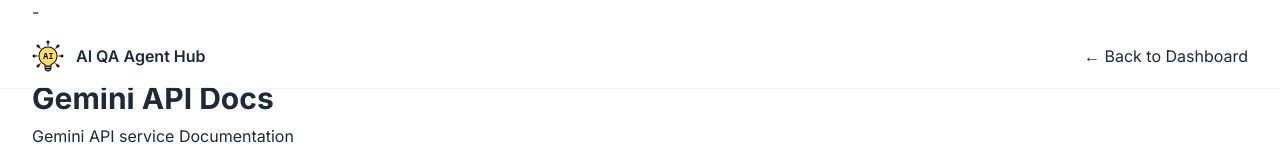
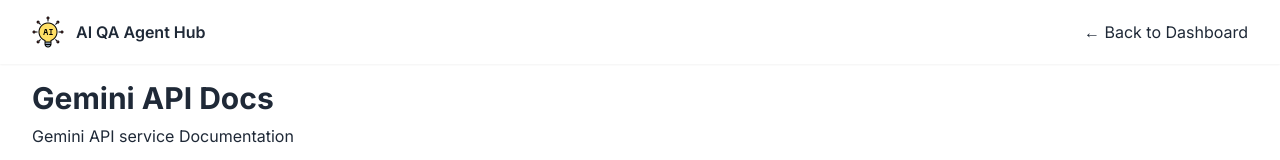
Before and after one commit to SumanReddy568/AiQaAgentsHub, a website: page geminiDocs.html in a window 1280 px wide. Shown: the top 160 px of the page. Drawn offline with nearby package versions, Linux system fonts and the light colour scheme.

Commit message:
Fix navigation div indentation in geminiDocs.html

```diff
--- a/geminiDocs.html
+++ b/geminiDocs.html
@@ -14,7 +14,7 @@
 <body class="gradient-bg min-h-screen">
     <!-- Navigation -->
     <nav class="fixed top-0 left-0 right-0 z-50 bg-white/80 backdrop-blur-md shadow-sm">
-        <div class="max-w-7xl mx-auto px-4 sm:px-6 lg:px-8">-
+        <div class="max-w-7xl mx-auto px-4 sm:px-6 lg:px-8">
             <div class="flex items-center justify-between h-16">
                 <a href="index.html" class="flex items-center space-x-3">
                     <img src="assets/ai_png.png" alt="AI Logo" class="w-8 h-8">
```
